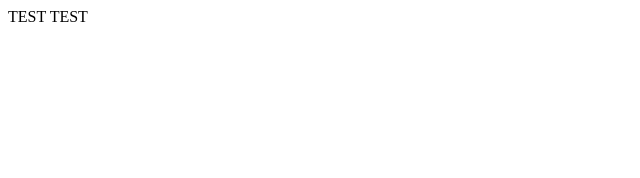
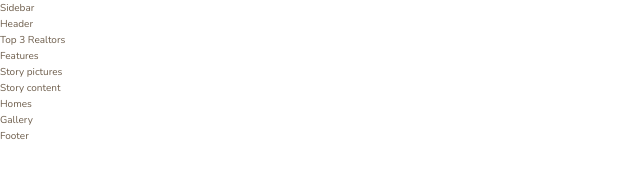
Before and after one commit to derrickhardison/nexter-project, a website: page index.html in a window 1280 px wide. Shown: the whole page, without its empty margins (0-640 px from the left). Drawn offline with nearby package versions, Linux system fonts and the light colour scheme.

Commit message:
began setting up html structure

```diff
--- a/css/style.css
+++ b/css/style.css
@@ -0,0 +1,16 @@
+*,
+*::before,
+*::after {
+  margin: 0;
+  padding: 0;
+  box-sizing: inherit; }
+
+html {
+  box-sizing: border-box;
+  font-size: 62.5%; }
+
+body {
+  font-family: "Nunito", sans-serif;
+  color: #6D5D4B;
+  font-weight: 300;
+  line-height: 1.6; }
--- a/index.html
+++ b/index.html
@@ -15,6 +15,35 @@
     <title>nexter &mdash; your home, your freedom</title>
   </head>
   <body class="container">
-    TEST TEST
+    <div class="sidebar">
+        Sidebar
+    </div>
+    <header class="header">
+        Header
+    </header>
+    <div class="realtors">
+        Top 3 Realtors
+    </div>
+    <section class="features">
+        Features
+    </section>
+
+    <div class="story__pictures">
+        Story pictures
+    </div>
+
+    <div class="story__content">
+        Story content
+    </div>
+
+    <section class="homes">
+        Homes
+    </section>
+    <section class="gallery">
+        Gallery
+    </section>
+    <footer class="footer">
+        Footer
+    </footer>
   </body>
 </html>
```
Also changed, not shown: 1 other file.
